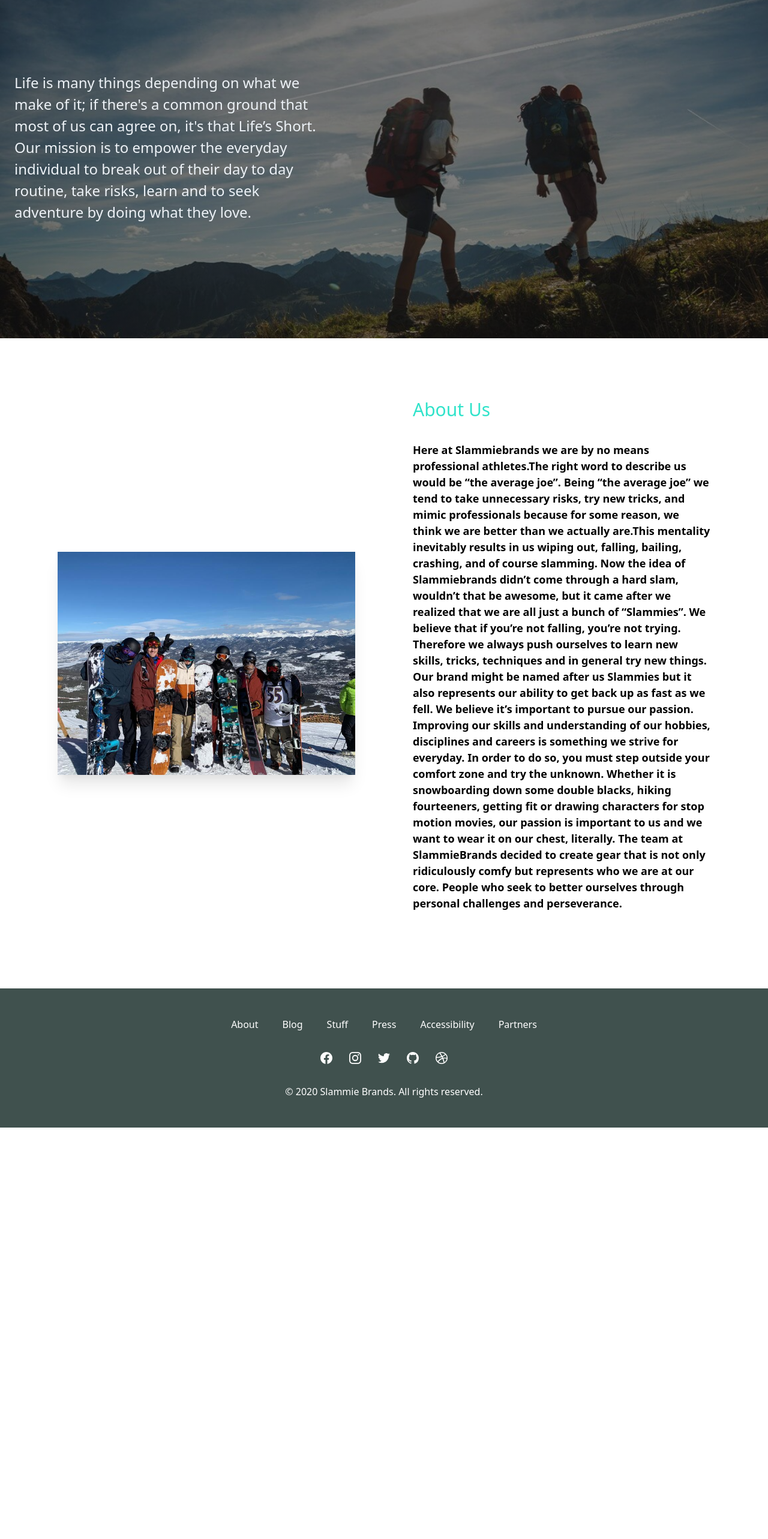
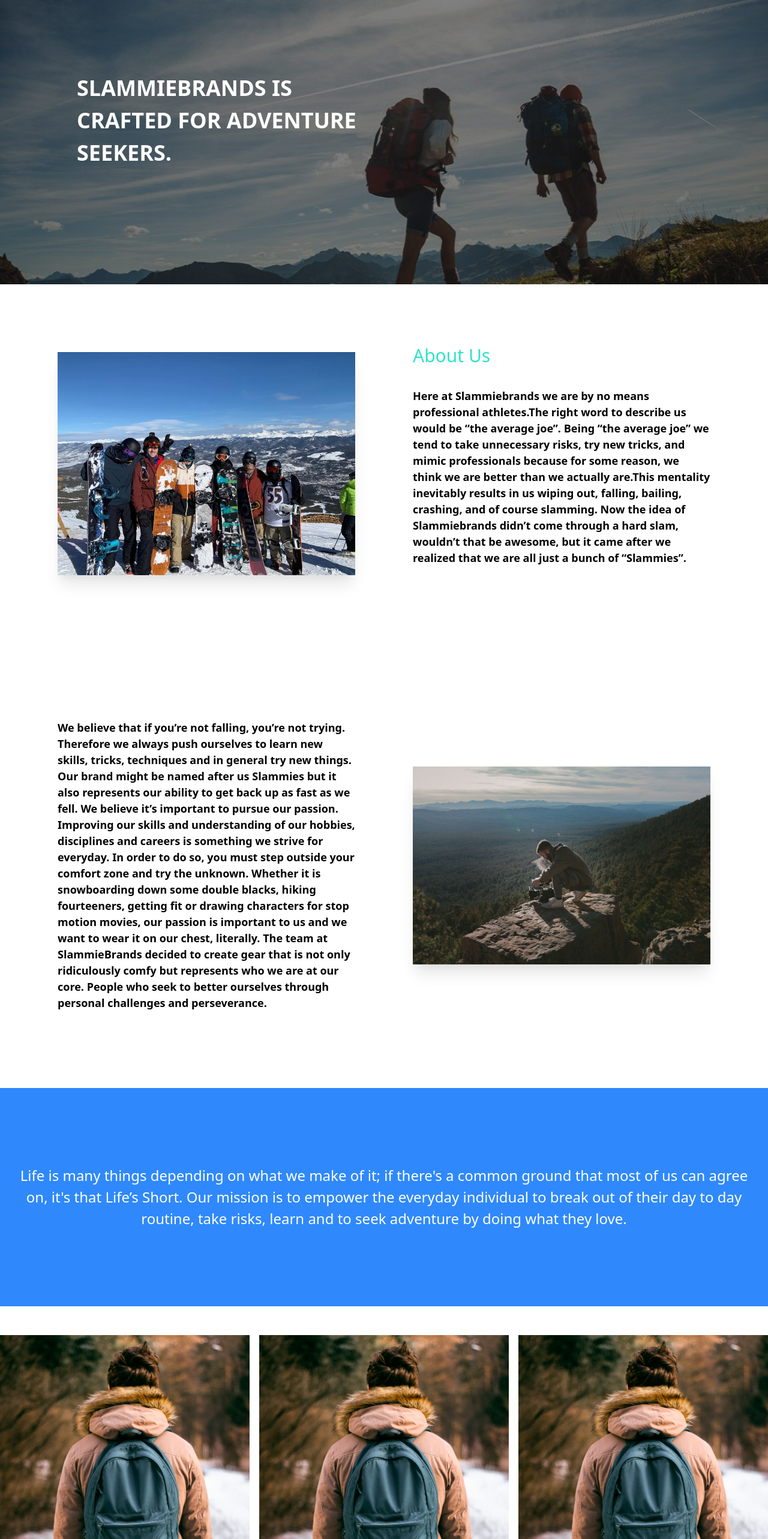
Before and after one commit to Kaplaugher/slammies, a Nuxt app: page /about in a window 1280 px wide. Shown: the part 120-2686 px from the top of the page at 60% size. Before the commit the page ends 2000 px from the top, so only its background shows below. Built offline with nearby package versions, Linux system fonts and the light colour scheme; what @tailwindcss/ui would draw is missing.

Commit message:
about page updates

```diff
--- a/pages/about/index.vue
+++ b/pages/about/index.vue
@@ -1,13 +1,9 @@
 <template>
- <div>
-      <div class="py-24 md:py-40 hero ">
-      <div class=" mx-auto px-6">
-        <p class="text-2xl mb-8 text-gray-200 max-w-lg">
-          Life is many things depending on what we make of it; if there's a
-          common ground that most of us can agree on, it's that Life’s Short.
-          Our mission is to empower the everyday individual to break out of
-          their day to day routine, take risks, learn and to seek adventure by
-          doing what they love.
+  <div>
+    <div class="py-24 md:py-40 hero ">
+      <div class="px-32">
+        <p class="text-4xl mb-8 text-white max-w-lg uppercase font-semibold">
+          SlammieBrands is crafted for adventure seekers.
         </p>
       </div>
     </div>
@@ -29,27 +25,68 @@
           out, falling, bailing, crashing, and of course slamming. Now the idea
           of Slammiebrands didn’t come through a hard slam, wouldn’t that be
           awesome, but it came after we realized that we are all just a bunch of
-          “Slammies”. We believe that if you’re not falling, you’re not trying.
-          Therefore we always push ourselves to learn new skills, tricks,
-          techniques and in general try new things. Our brand might be named
-          after us Slammies but it also represents our ability to get back up as
-          fast as we fell. We believe it’s important to pursue our passion.
-          Improving our skills and understanding of our hobbies, disciplines and
-          careers is something we strive for everyday. In order to do so, you
-          must step outside your comfort zone and try the unknown. Whether it is
-          snowboarding down some double blacks, hiking fourteeners, getting fit
-          or drawing characters for stop motion movies, our passion is important
-          to us and we want to wear it on our chest, literally. The team at
-          SlammieBrands decided to create gear that is not only ridiculously
-          comfy but represents who we are at our core. People who seek to better
-          ourselves through personal challenges and perseverance.
+          “Slammies”.
         </p>
       </div>
     </div>
- </div>
-
-
-
+    <div
+      class="flex flex-col items-center lg:flex-row lg:justify-center md:py-12 md:px-12"
+    >
+      <div class="lg:w-1/2 flex flex-col justify-center py-12 px-12">
+        <p class="py-8 text-lg font-semibold ">
+          We believe that if you’re not falling, you’re not trying. Therefore we
+          always push ourselves to learn new skills, tricks, techniques and in
+          general try new things. Our brand might be named after us Slammies but
+          it also represents our ability to get back up as fast as we fell. We
+          believe it’s important to pursue our passion. Improving our skills and
+          understanding of our hobbies, disciplines and careers is something we
+          strive for everyday. In order to do so, you must step outside your
+          comfort zone and try the unknown. Whether it is snowboarding down some
+          double blacks, hiking fourteeners, getting fit or drawing characters
+          for stop motion movies, our passion is important to us and we want to
+          wear it on our chest, literally. The team at SlammieBrands decided to
+          create gear that is not only ridiculously comfy but represents who we
+          are at our core. People who seek to better ourselves through personal
+          challenges and perseverance.
+        </p>
+      </div>
+      <div class="lg:w-1/2 md:px-12">
+        <img src="../../assets/onmountain.jpg" class="shadow-xl" />
+      </div>
+    </div>
+    <div class=" flex  py-32 px-6 bg-themeblue text-white">
+      <p class="text-center text-2xl">
+        Life is many things depending on what we make of it; if there's a common
+        ground that most of us can agree on, it's that Life’s Short. Our mission
+        is to empower the everyday individual to break out of their day to day
+        routine, take risks, learn and to seek adventure by doing what they
+        love.
+      </p>
+    </div>
+    <div class="grid grid-cols-3 gap-4 py-12">
+      <div class="grid-card">
+        <img
+          src="../../assets/backpack.jpg"
+          alt=""
+          class="w-full h-full object-cover"
+        />
+      </div>
+      <div class="grid-card">
+        <img
+          src="../../assets/backpack.jpg"
+          alt=""
+          class="w-full h-full object-cover"
+        />
+      </div>
+      <div class="grid-card">
+        <img
+          src="../../assets/backpack.jpg"
+          alt=""
+          class="w-full h-full object-cover"
+        />
+      </div>
+    </div>
+  </div>
 </template>
 
 <script>
@@ -67,6 +104,11 @@
   background-size: cover;
   background-repeat: no-repeat;
 }
+
+.grid-card {
+  height: 500px;
+  max-height: 500px;
+}
 </style>
 
 </template>
```
